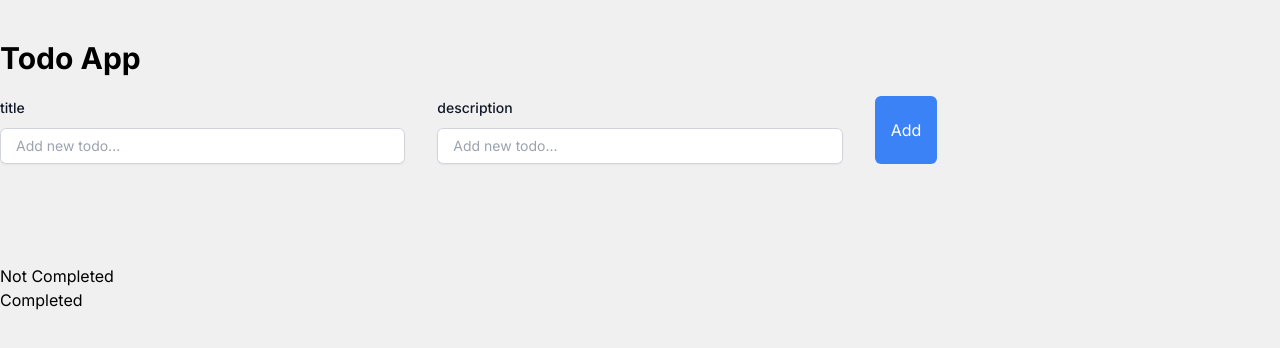
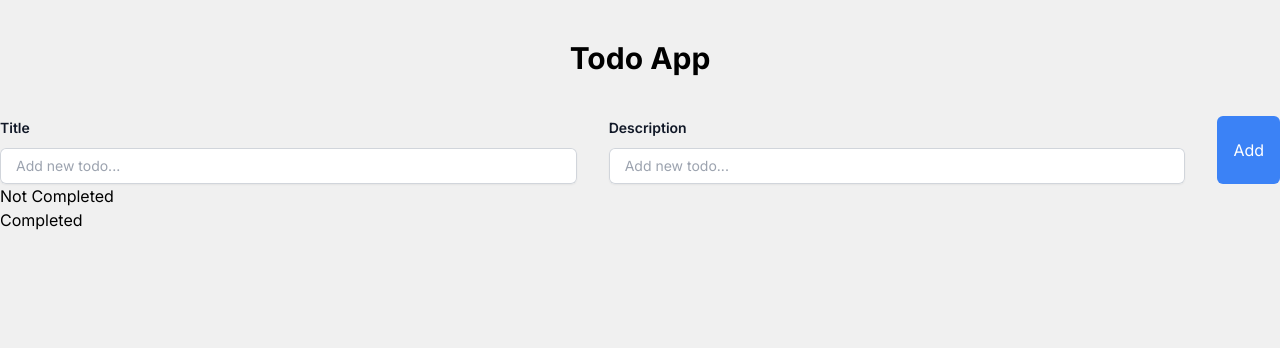
Before and after one commit to swapnilhpatil/todo-list-app, a Next.js app: page / in a window 1280 px wide. Shown: the top 348 px of the page. Built offline with nearby package versions, Linux system fonts and the light colour scheme.

Commit message:
ref: updated description input component and adjust styles

```diff
--- a/src/app/page.tsx
+++ b/src/app/page.tsx
@@ -31,9 +31,11 @@ const Home: React.FC = () => {
 
   return (
     <div className="todo-app-container">
-    <div className="container mx-auto mt-10">
-      <h1 className="text-3xl font-bold mb-5">Todo App</h1>
+      <h1 className="text-center text-3xl font-bold mt-10 mb-5">Todo App</h1>
+    <div className="container w-auto mx-auto mt-10">
+      <div>
       <TodoForm addTodo={addTodo} />
+      </div>
       {/* <TodoList todos={todos} toggleTodo={toggleTodo} /> */}
       <div>
         <h2>Not Completed</h2>
--- a/src/components/TodoForm.tsx
+++ b/src/components/TodoForm.tsx
@@ -2,13 +2,15 @@ import React, { useState } from 'react';
 import { EMPTY_STRING, TodoFormProps } from '../types';
 
 const TodoForm: React.FC<TodoFormProps> = ({ addTodo }) => {
-  const [text, setText] = useState(EMPTY_STRING);
+  const [title, setTitle] = useState(EMPTY_STRING);
+  const [description, setDescription] = useState(EMPTY_STRING);
 
   const handleSubmit = (e: React.FormEvent) => {
     e.preventDefault();
-    if (!text.trim()) return;
-    addTodo(text);
-    setText(EMPTY_STRING);
+    if (!title.trim()) return;
+    addTodo(title);
+    setTitle(EMPTY_STRING);
+    setDescription(EMPTY_STRING);
   };
 
   return (
@@ -21,10 +23,10 @@ const TodoForm: React.FC<TodoFormProps> = ({ addTodo }) => {
         placeholder="Add new todo..."
         className="border border-gray-300 rounded-md p-2 mr-2"
       /> */}
-      <div className='grid grid-flow-col grid-rows-2 grid-cols-3 gap-8'>
-        <div className='col-start-1'>
-          <label htmlFor="title" className="block text-sm font-medium leading-6 text-gray-900">
-            title
+      <div className='flex gap-8 columns-3'>
+        <div className='flex-1 '>
+          <label htmlFor="title" className="block text-sm font-semibold leading-6 text-gray-900">
+            Title
           </label>
           <div className="relative mt-2 rounded-md shadow-sm">
             {/* <div className="pointer-events-none absolute inset-y-0 left-0 flex items-center pl-3">
@@ -33,8 +35,8 @@ const TodoForm: React.FC<TodoFormProps> = ({ addTodo }) => {
             <input
               type="text"
               name="title"
-              value={text}
-              onChange={(e) => setText(e.target.value)}
+              value={title}
+              onChange={(e) => setTitle(e.target.value)}
               id="title"
               className="block w-full rounded-md border-0 py-1.5 pl-4 pr-4 text-gray-900 ring-1 ring-inset ring-gray-300 placeholder:text-gray-400 focus:ring-2 focus:ring-inset focus:ring-indigo-600 sm:text-sm sm:leading-6"
               placeholder="Add new todo..."
@@ -42,9 +44,9 @@ const TodoForm: React.FC<TodoFormProps> = ({ addTodo }) => {
           </div>
         </div>
 
-        <div className='col-start-2'>
-          <label htmlFor="description" className="block text-sm font-medium leading-6 text-gray-900">
-            description
+        <div className='flex-1 '>
+          <label htmlFor="description" className="block text-sm font-semibold leading-6 text-gray-900">
+            Description
           </label>
           <div className="relative mt-2 rounded-md shadow-sm">
             {/* <div className="pointer-events-none absolute inset-y-0 left-0 flex items-center pl-3">
@@ -53,8 +55,8 @@ const TodoForm: React.FC<TodoFormProps> = ({ addTodo }) => {
             <input
               type="text"
               name="description"
-              value={text}
-              onChange={(e) => setText(e.target.value)}
+              value={description}
+              onChange={(e) => setDescription(e.target.value)}
               id="description"
               className="block w-full rounded-md border-0 py-1.5 pl-4 pr-4 text-gray-900 ring-1 ring-inset ring-gray-300 placeholder:text-gray-400 focus:ring-2 focus:ring-inset focus:ring-indigo-600 sm:text-sm sm:leading-6"
               placeholder="Add new todo..."
@@ -70,7 +72,7 @@ const TodoForm: React.FC<TodoFormProps> = ({ addTodo }) => {
         placeholder="Add new todo..."
         className="border border-gray-300 rounded-md p-2 mr-2"
       /> */}
-      <div className='col-start-3 flex align-bottom'>
+      <div className='flex-none flex align-bottom'>
         <button type="submit" className="bg-blue-500 text-white px-4 py-2 rounded-md">
           Add
         </button>
```
